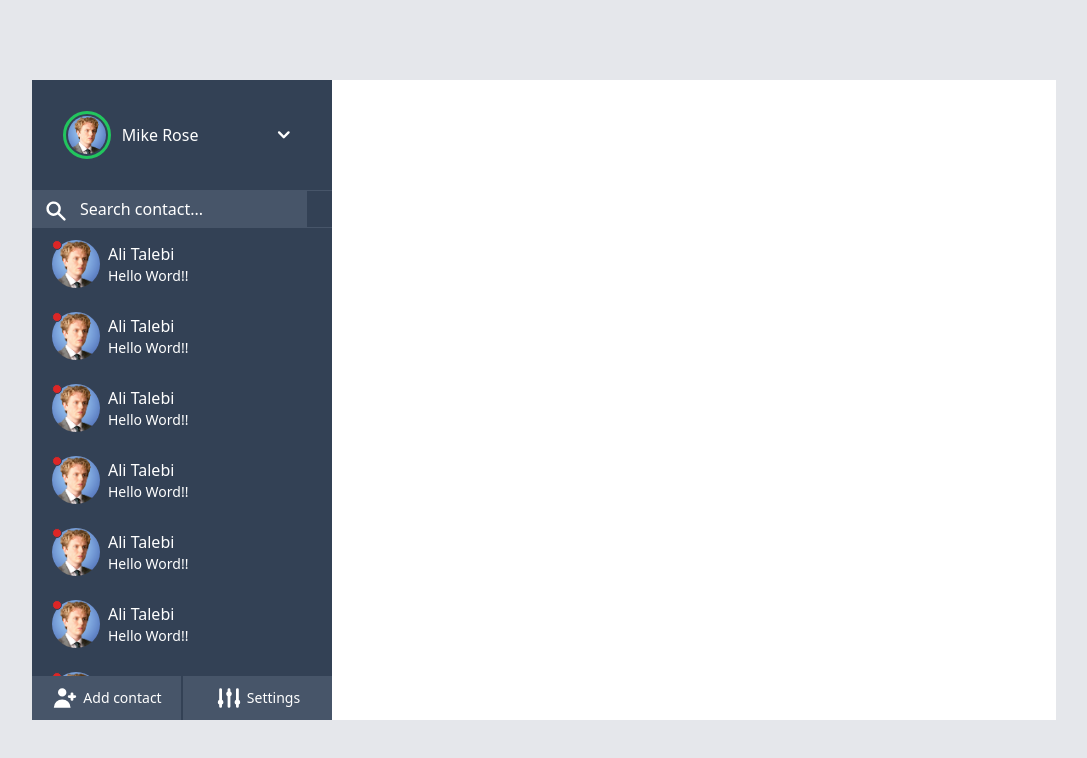
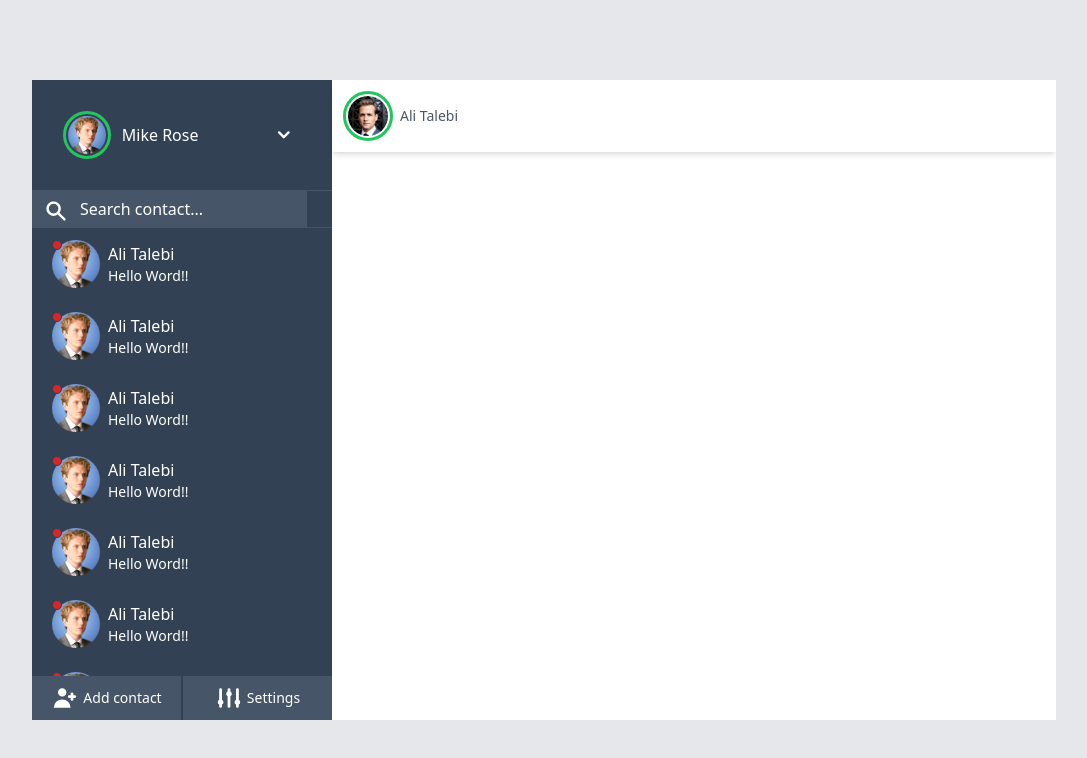
Before and after one commit to dot-frost/vue-chat-app, a Vue app: page / in a window 1280 px wide. Shown: the top 758 px of the page, without its empty margins (96-1183 px from the left). Built offline with nearby package versions, Linux system fonts and the light colour scheme.

Commit message:
add chatbox section header

```diff
--- a/src/views/HomeView.vue
+++ b/src/views/HomeView.vue
@@ -46,6 +46,10 @@
       <!-- ChatBox -->
       <div class="flex-grow bg-white">
         <!-- Header -->
+        <div class="w-full flex justify-start p-4 shadow-md items-center gap-3">
+          <AvatarComponent class="w-10" status-type="circle" status="online" alt="Ali Talebi" :image="require('./../assets/images/person/harveyspecter.png')"/>
+          <span class="text-sm text-gray-600">Ali Talebi</span>
+        </div>
         <!-- Body -->
         <!-- Send Message -->
       </div>
```
